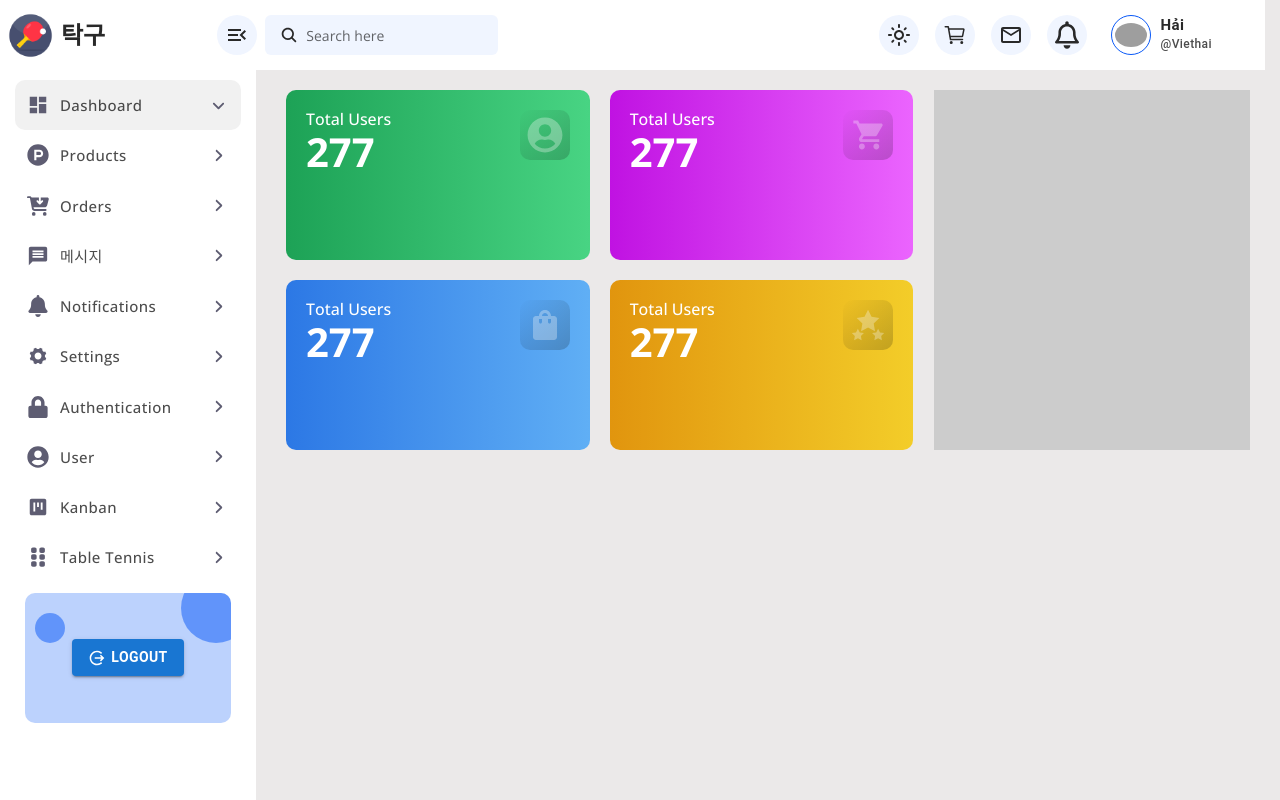
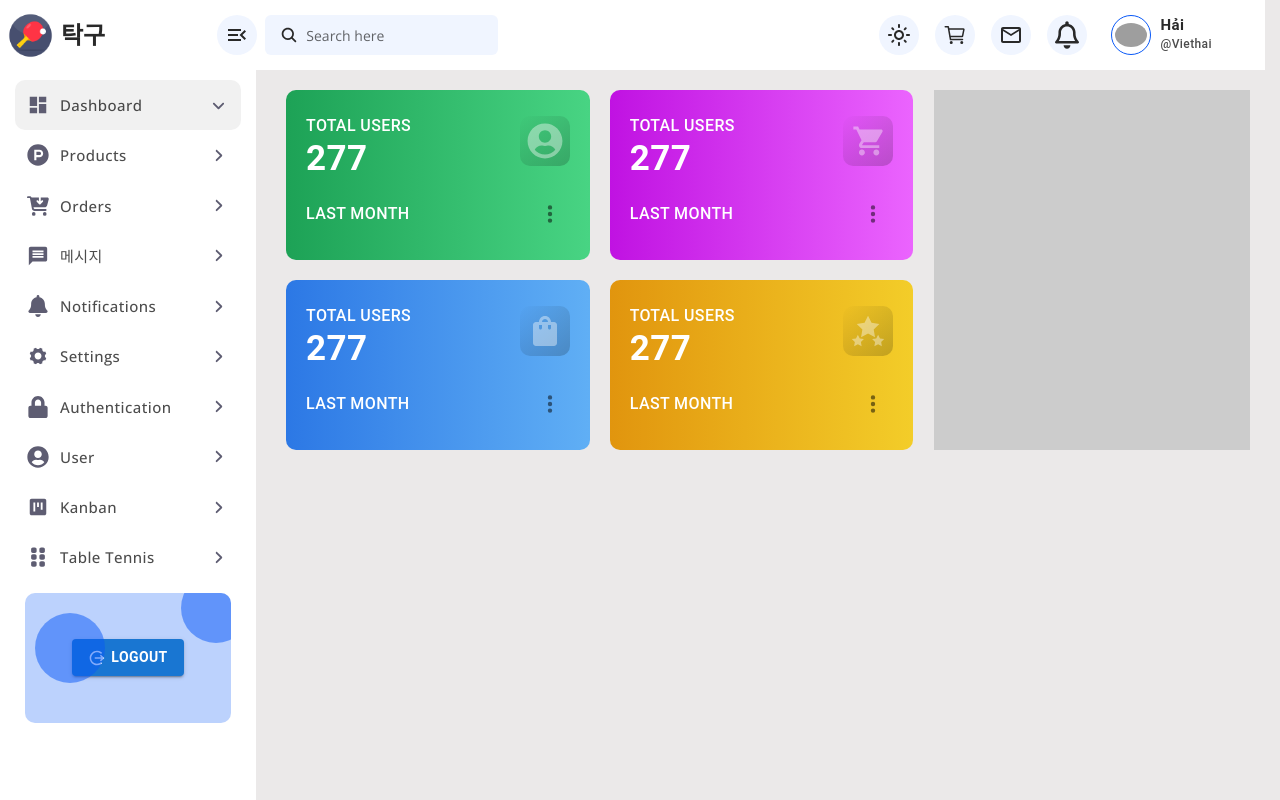
Before and after one commit to KINGDOMNVHAI/bongban-fe, a React (Create React App) app: page / in a window 1280 px wide. Built offline with nearby package versions, Linux system fonts and the light colour scheme; grey boxes are pictures that could not be loaded.

Commit message:
Change dashboard box to button

```diff
--- a/src/App.css
+++ b/src/App.css
@@ -94,7 +94,7 @@ header button.rounded-circle:hover svg {color: #0858f7 !important; transition: a
 .logoutWrapper .logoutBox {width: 100%; height: 130px; padding: 25px; background: #bcd2fd; border-radius: 10px; display: flex; align-items: center;
   justify-content: center; position: relative; overflow: hidden;}
 .logoutWrapper .logoutBox::before {content: ''; width: 70px; height: 70px; background: #0858f7; border-radius: 100%; position: absolute; top: -20px; right: -20px; opacity: 0.5;}
-.logoutWrapper .logoutBox::after {content: ''; width: 30px; height: 30px; background: #0858f7; border-radius: 100%; position: absolute; top: 20px; left: 10px; opacity: 0.5;}
+.logoutWrapper .logoutBox::after {content: ''; width: 70px; height: 70px; background: #0858f7; border-radius: 100%; position: absolute; top: 20px; left: 10px; opacity: 0.5;}
 .logoutWrapper .logoutBox button {font-size: 14px !important; font-weight: 600 !important;}
 .logoutWrapper .logoutBox button svg {margin-right: 5px; font-size: 18px !important;}
 
@@ -103,10 +103,13 @@ header button.rounded-circle:hover svg {color: #0858f7 !important; transition: a
 .right-content {padding: 90px 30px;}
 
 .dashboardBoxWrapper {gap: 20px; width: 100%; flex-wrap: wrap;}
-.dashboardBoxWrapper .dashboardBox {width: 48%; height: 170px; border-radius: 10px; overflow: hidden; padding: 20px;}
+.dashboardBoxWrapper .dashboardBox {width: 48%; height: 170px; border-radius: 10px; overflow: hidden; padding: 20px;
+  display: flex; flex-direction: column; justify-content: space-around; text-align: left !important;}
 .dashboardBoxWrapper .dashboardBox .col1 h4 {font-size: 16px; font-weight: 500;}
-.dashboardBoxWrapper .dashboardBox .col1 span {font-size: 40px !important; font-weight: bold; line-height: 45px;}
+.dashboardBoxWrapper .dashboardBox .col1 span {font-size: 35px !important; font-weight: bold; line-height: 45px;}
 .dashboardBoxWrapper .dashboardBox .icon {display: flex; align-items: center; justify-content: center; width: 50px; height: 50px; border-radius: 10px;
-background-image: linear-gradient(to bottom right, rgba(0,0,0,0.0), rgba(0,0,0,0.2));}
-.dashboardBoxWrapper .dashboardBox .icon svg {font-size: 36px; opacity: 0.3; color: #FFF;}
+  background-image: linear-gradient(to bottom right, rgba(0,0,0,0.0), rgba(0,0,0,0.2));}
+.dashboardBoxWrapper .dashboardBox .icon svg {font-size: 36px; opacity: 0.4; color: #FFF;}
+.dashboardBoxWrapper .dashboardBox .toggleIcon {font-size: 22px; color: rgba(0,0,0,0.5); cursor: pointer;
+  min-width: 40px !important; width: 40px !important; height: 40px !important; border-radius: 50% !important;}
 .dashboardBoxWrapperRow .box {width: 100%; height: 100%; background: #CCC;}
--- a/src/pages/Dashboard/components/dashboardBox.js
+++ b/src/pages/Dashboard/components/dashboardBox.js
@@ -1,7 +1,9 @@
+import { HiDotsVertical } from "react-icons/hi";
+import Button from '@mui/material/Button';
 
 const DashboardBox = (props) => {
     return (
-        <div className="dashboardBox" style={{
+        <Button className="dashboardBox" style={{
             backgroundImage:`linear-gradient(to right, ${props.color?.[0]}, ${props.color?.[1]})`
         }}>
             <div className="d-flex w-100">
@@ -21,7 +23,12 @@ const DashboardBox = (props) => {
                     }
                 </div>
             </div>
-        </div>
+
+            <div className="d-flex align-items-center w-100">
+                <h6 className="text-white mb-0 mt-0">Last Month</h6>
+                <Button className="ml-auto toggleIcon"><HiDotsVertical/></Button>
+            </div>
+        </Button>
     )
 }
 
```
Also changed, not shown: document/huongdan.txt.
